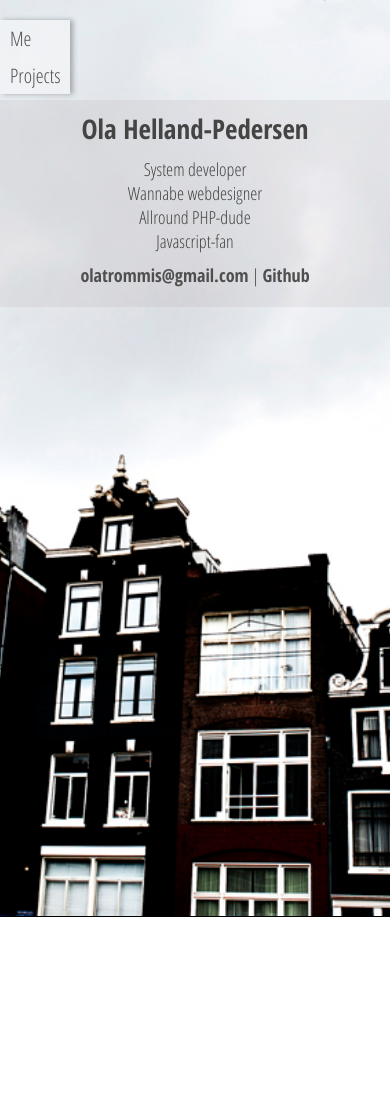
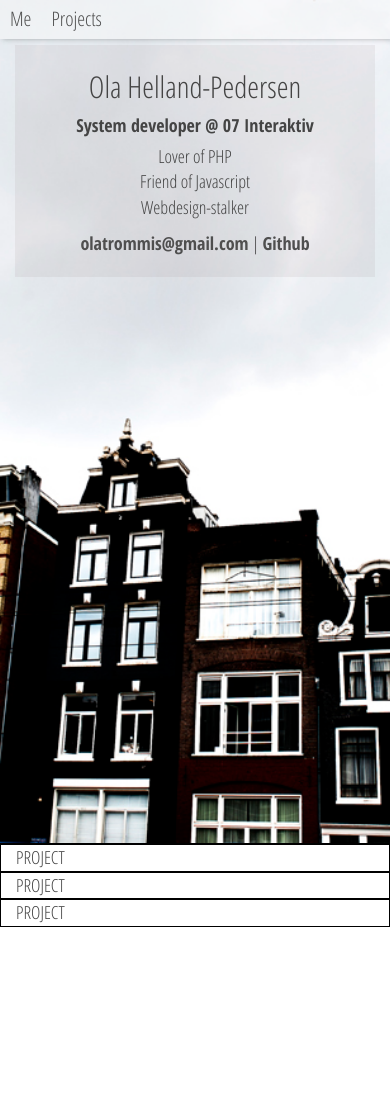
Before and after one commit to olahp/olahp.github.io, a plain HTML site: page index.html in a window 390 px wide. Shown: the top 1100 px of the page. Drawn offline with nearby package versions, Linux system fonts and the light colour scheme.

Commit message:
use twitter bootstrap

```diff
--- a/css/app.css
+++ b/css/app.css
@@ -13,6 +13,24 @@ body {
 	width: 100%;
 }
 
+h1 {
+	margin-bottom: 10px;
+	font-size: 30px;
+}
+
+a {
+	text-decoration: none;
+	color: #4f4f4f;
+}
+a:hover {
+	text-decoration: underline;
+	color: #4f4f4f;
+}
+
+p {
+	margin: 0;
+}
+
 nav {
 	position: fixed;
 	z-index: 1;
@@ -24,20 +42,26 @@ nav {
 }
 	nav ul {
 		list-style-type: none;
+		margin: 0;
 	}
 		nav ul li {
 			padding: 5px 10px 5px 10px;
 			font-size: 20px;
 		}
+			nav ul li a:hover {
+				text-decoration: none;
+			}
 
 section {
 	margin: 0 auto;
 	min-height: 100%;
-	width: 100%;
 	padding: 2em 0;
 	overflow: hidden;
 	border-bottom: 1px solid #000;
+	position: relative;
 }
+
+/* Section 1 */
 
 #section1 {
 	background-image: url('../img/back.jpg');
@@ -46,21 +70,14 @@ section {
     background-attachment: fixed;
 }
 #section1 .section-content {
-	position: absolute;
 	background-color: rgba(140, 123, 123, 0.1);
 	text-align: center;
-	top: 100px;
-	width: 100%;
 	padding: 10px 0;
+	margin-top: 100px;
 }
-
-h1 {
-	margin-bottom: 10px;
-}
-
-a {
-	text-decoration: none;
-	color: #4f4f4f;
+.work {
+	margin-bottom: 5px;
+	font-weight: 700;
 }
 
 .contact {
@@ -70,9 +87,32 @@ a {
 		font-weight: 700;
 	}
 
+
+/* Section 2 */
+
+.project {
+	border: 1px solid #000;
+}
+
 /* Media-time, baby */
 @media screen and (max-width:768px) {
 	nav {
-		top: 20px;
+		top: 0;
+		width: 100%;
+	}
+		nav ul li {
+			float: left;
+			padding: 5px 10px 5px 10px;
+			font-size: 20px;
+		}
+
+	section{
+		padding: 0;
+	}
+
+	#section1 .section-content {
+		background-color: rgba(140, 123, 123, 0.1);
+		margin-top: 45px;
+		padding-top: 5px;
 	}
 }
--- a/index.html
+++ b/index.html
@@ -1,6 +1,7 @@
 <!DOCTYPE html>
 <html>
 	<head>
+		<title>OlaHP &hearts; web</title>
 		<meta charset="utf-8">
         <meta name="viewport" content="width=device-width, initial-scale=1">
 
@@ -8,6 +9,7 @@
 
         <script src="http://code.jquery.com/jquery-1.10.1.min.js"></script>
 
+        <link rel="stylesheet" href="//netdna.bootstrapcdn.com/bootstrap/3.1.0/css/bootstrap.min.css">
         <link href="css/app.css" rel="stylesheet" type="text/css">
 	</head>
 
@@ -20,20 +22,35 @@
 		</nav>
 
 		<section id="section1" data-type="background" data-speed="10">
-			<div class="section-content">
-				<h1>Ola Helland-Pedersen</h1>
-				<p>System developer</p>
-				<p>Wannabe webdesigner</p>
-				<p>Allround PHP-dude</p>
-				<p>Javascript-fan</p>
-				<div class="contact">
-					<a href="mailto:olatrommis@gmail.com">olatrommis@gmail.com</a> |
-					<a href="https://github.com/olahp">Github</a>
+			<div class="container">
+				<div class="section-content">
+					<h1>Ola Helland-Pedersen</h1>
+					<p class="work">System developer @ 07 Interaktiv</p>
+					<p>Lover of PHP</p>
+					<p>Friend of Javascript</p>
+					<p>Webdesign-stalker</p>
+					<div class="contact">
+						<a href="mailto:olatrommis@gmail.com">olatrommis@gmail.com</a> |
+						<a href="https://github.com/olahp">Github</a>
+					</div>
 				</div>
 			</div>
 		</section>
 
 		<section id="section2" data-type="background" data-speed="10">
+			<div class="container">
+				<div class="row">
+					<div class="col-md-4 project">
+						PROJECT
+					</div>
+					<div class="col-md-4 project">
+						PROJECT
+					</div>
+					<div class="col-md-4 project">
+						PROJECT
+					</div>
+				</div>
+			</div>
 		</section>
 
         <script src="js/app.js"></script>
```
